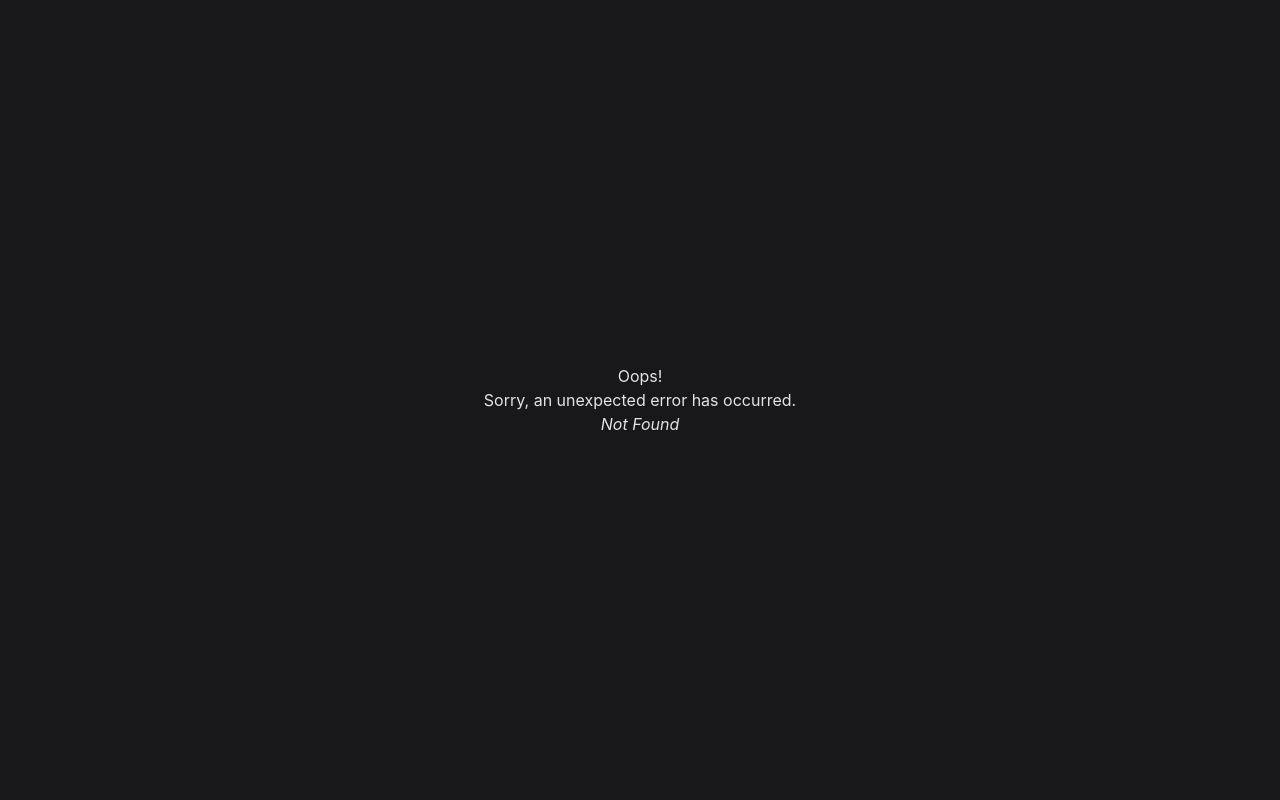
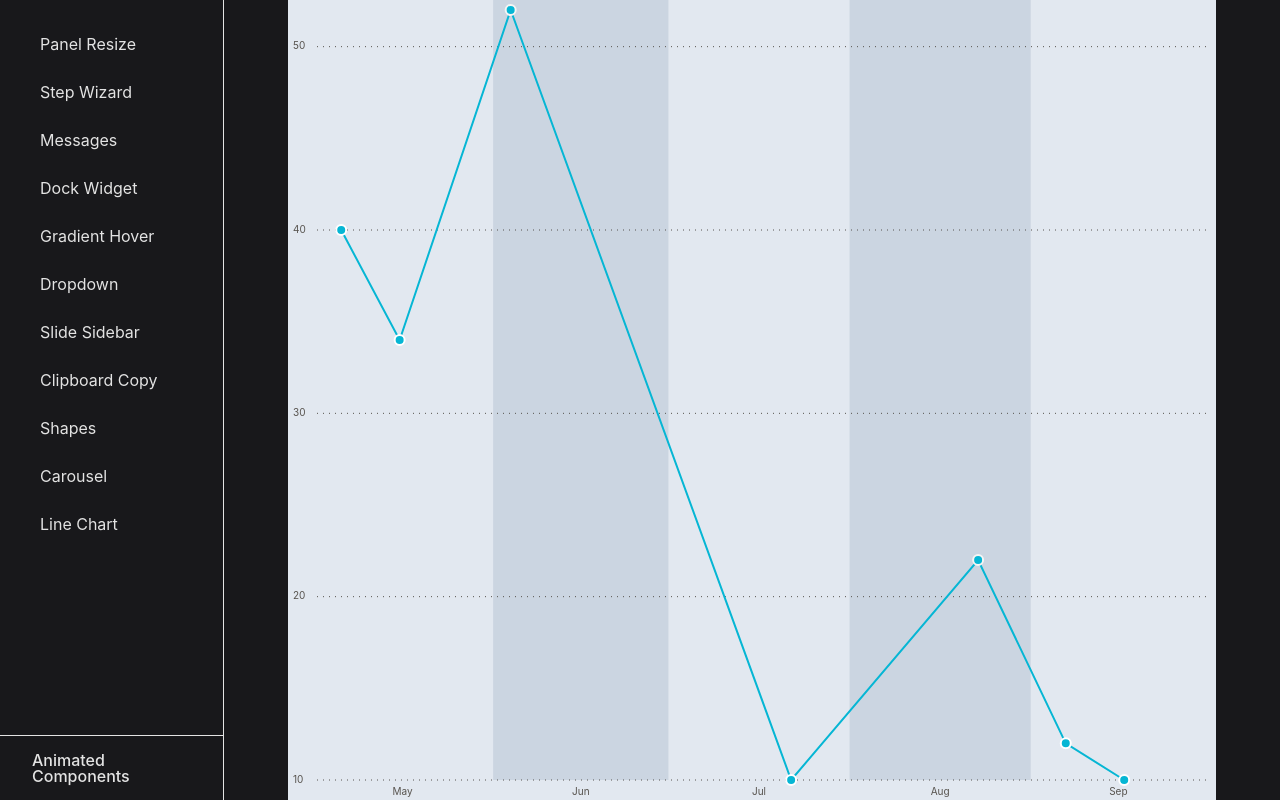
Before and after one commit to SamDurrant/framer-playground, a React (Vite) app: page /line-chart in a window 1280 px wide. Before the commit this address had no page. Built offline with nearby package versions, Linux system fonts and the light colour scheme.

Commit message:
Add d3 chart animation on load for line chart.

```diff
--- a/package.json
+++ b/package.json
@@ -12,6 +12,8 @@
   "dependencies": {
     "@heroicons/react": "^2.0.18",
     "@radix-ui/react-dropdown-menu": "^2.0.5",
+    "d3": "^7.8.4",
+    "date-fns": "^2.30.0",
     "framer-motion": "^10.12.16",
     "react": "^18.2.0",
     "react-dom": "^18.2.0",
--- a/src/main.jsx
+++ b/src/main.jsx
@@ -14,6 +14,7 @@ import SlideSidebar from './pages/slideSidebar'
 import { ClipboardCopy } from './pages/clipboardCopy'
 import { ShapesExplorer } from './pages/shapes'
 import { Carousel } from './pages/carousel'
+import { LineChart } from './pages/lineChart'
 
 const router = createBrowserRouter([
   {
@@ -61,6 +62,10 @@ const router = createBrowserRouter([
         path: 'carousel',
         element: <Carousel />
       },
+      {
+        path: 'line-chart',
+        element: <LineChart />
+      },
     ]
   },
 ])
--- /dev/null
+++ b/src/pages/lineChart.jsx
@@ -0,0 +1,236 @@
+/* eslint-disable no-unused-vars */
+/* eslint-disable react/prop-types */
+import * as d3 from 'd3'
+import {
+  eachMonthOfInterval,
+  endOfMonth,
+  format,
+  isSameMonth,
+  parse,
+  parseISO,
+  startOfMonth,
+} from 'date-fns'
+import useMeasure from 'react-use-measure'
+import { motion } from 'framer-motion'
+// import estimatedMax from "~/utils/estimated-max";
+
+function Chart({ entries }) {
+  let [ref, bounds] = useMeasure()
+
+  if (
+    !entries
+      .flatMap((entry) => entry.sets)
+      .some((set) => set.reps > 0 && set.tracked)
+  ) {
+    return (
+      <div className="flex h-full w-full items-center justify-center">
+        <p className="text-sm italic text-gray-400">
+          Add a tracked set to see a chart!
+        </p>
+      </div>
+    )
+  }
+
+  let data = [...entries]
+    .sort((a, b) => (a.date > b.date ? 1 : -1))
+    .map((entry) => {
+      let setWithHighestEstimatedMax = entry.sets
+        .filter((set) => set.reps > 0 && set.tracked)
+        .sort((a, b) => d3.max(b) - d3.max(a))[0]
+
+      return {
+        date: parseISO(entry.date),
+        estimatedMax: setWithHighestEstimatedMax
+          ? setWithHighestEstimatedMax.reps
+          : null,
+      }
+    })
+    .filter((s) => s.estimatedMax)
+
+  return (
+    <div className="relative h-full w-full text-sky-400" ref={ref}>
+      {bounds.width > 0 && (
+        <ChartInner data={data} width={bounds.width} height={bounds.height} />
+      )}
+    </div>
+  )
+}
+
+function ChartInner({ data, width, height }) {
+  let margin = {
+    top: 10,
+    right: 10,
+    bottom: 20,
+    left: 24,
+  }
+
+  // get first day of first month in dataset
+  let startDay = startOfMonth(data.at(0).date)
+  // get last day of last month in dataset
+  let endDay = endOfMonth(data.at(-1).date)
+  // get months between first and last months
+  let months = eachMonthOfInterval({ start: startDay, end: endDay })
+
+  // domain -> min + max of input values
+  // range -> min + max of output values
+  let xScale = d3
+    .scaleTime()
+    // .domain(d3.extent(data.map((d) => d.date)))
+    .domain([startDay, endDay])
+    .range([margin.left, width - margin.right])
+
+  let yScale = d3
+    .scaleLinear()
+    .domain(
+      d3.extent(
+        data.map((d) => {
+          return d.estimatedMax
+        })
+      )
+    )
+    .range([height - margin.bottom, margin.top]) // flipping the range here inverts the chart
+
+  let line = d3
+    .line()
+    .x((d) => xScale(d.date))
+    .y((d) => yScale(d.estimatedMax))
+
+  let d = line(data)
+
+  return (
+    <>
+      <svg
+        className="bg-slate-200 text-cyan-500"
+        viewBox={`0 0 ${width} ${height}`}
+      >
+        {/* X axis */}
+        {months.map((month, i) => (
+          <g
+            key={month}
+            className="text-stone-600"
+            transform={`translate(${xScale(month)},0)`}
+            fill="currentColor"
+          >
+            {i % 2 === 1 && (
+              <rect
+                width={xScale(endOfMonth(month)) - xScale(month)}
+                height={height - margin.bottom}
+                fill="currentColor"
+                className="text-slate-300"
+              />
+            )}
+            <text
+              y={height - 5}
+              textAnchor="middle"
+              x={(xScale(endOfMonth(month)) - xScale(month)) / 2}
+              className="text-[10px]"
+            >
+              {format(month, 'MMM')}
+            </text>
+          </g>
+        ))}
+
+        {/* Y axis */}
+        {yScale.ticks(5).map((max) => (
+          <g
+            transform={`translate(5,${yScale(max)})`}
+            className="text-stone-600"
+            key={max}
+          >
+            {/* horizontal lines */}
+            <line
+              x1={margin.left}
+              x2={width - margin.right}
+              stroke="currentColor"
+              strokeDasharray="1,5"
+            />
+            <text
+              alignmentBaseline="middle"
+              className="text-[10px]"
+              fill="currentColor"
+            >
+              {max}
+            </text>
+          </g>
+        ))}
+
+        {/* Line */}
+        <motion.path
+          initial={{ pathLength: 0 }}
+          animate={{ pathLength: 1 }}
+          transition={{ duration: 1.5, delay: 0.5, type: 'spring' }}
+          d={d}
+          fill="none"
+          stroke="currentColor"
+          strokeWidth="2"
+        />
+
+        {/* Circles */}
+        {data.map((d, i) => (
+          <motion.circle
+          initial={{ opacity: 0, scale: 0, cy: height - margin.bottom }}
+          animate={{ opacity: 1, scale: 1, cy: yScale(d.estimatedMax) }}
+          transition={{ duration: .5, delay: 0.1 * i, type: 'spring' }}
+            key={d.date}
+            r="5"
+            cx={xScale(d.date)}
+            // cy={yScale(d.estimatedMax)}
+            className="text-cyan-500"
+            fill="currentColor"
+            strokeWidth={2}
+            stroke={
+              months.findIndex((m) => isSameMonth(m, d.date)) % 2 === 1
+                ? '#f5f5f4'
+                : 'white'
+            }
+          />
+        ))}
+      </svg>
+    </>
+  )
+}
+
+function LineChart() {
+  // could also pass this a key if we had multiple tabs with different charts on each tab and wanted the animation to play every time we moved between tabs
+  return <Chart entries={entries} />
+}
+
+export { LineChart }
+
+const entries = [
+  {
+    sets: [{ reps: 40, tracked: true }],
+    date: new Date(2023, 4, 6).toISOString(),
+    estimatedMax: 10,
+  },
+  {
+    sets: [{ reps: 10, tracked: true }],
+    date: new Date(2023, 6, 22).toISOString(),
+    estimatedMax: 10,
+  },
+  {
+    sets: [{ reps: 52, tracked: true }],
+    date: new Date(2023, 5, 4).toISOString(),
+    estimatedMax: 50,
+  },
+  {
+    sets: [{ reps: 34, tracked: true }],
+    date: new Date(2023, 4, 16).toISOString(),
+    estimatedMax: 43,
+  },
+  {
+    sets: [{ reps: 12, tracked: true }],
+    date: new Date(2023, 8, 7).toISOString(),
+    estimatedMax: 76,
+  },
+  {
+    sets: [{ reps: 10, tracked: true }],
+    date: new Date(2023, 8, 17).toISOString(),
+    estimatedMax: 130,
+  },
+  {
+    sets: [{ reps: 22, tracked: true }],
+    date: new Date(2023, 7, 23).toISOString(),
+    estimatedMax: 35,
+  },
+]
--- a/src/pages/root.jsx
+++ b/src/pages/root.jsx
@@ -41,6 +41,10 @@ const links = [
     link: 'carousel',
     text: 'Carousel',
   },
+  {
+    link: 'line-chart',
+    text: 'Line Chart',
+  },
 ]
 
 function Root() {
```
Also changed, not shown: 1 other file (tests, documents, lock files or other folders).
